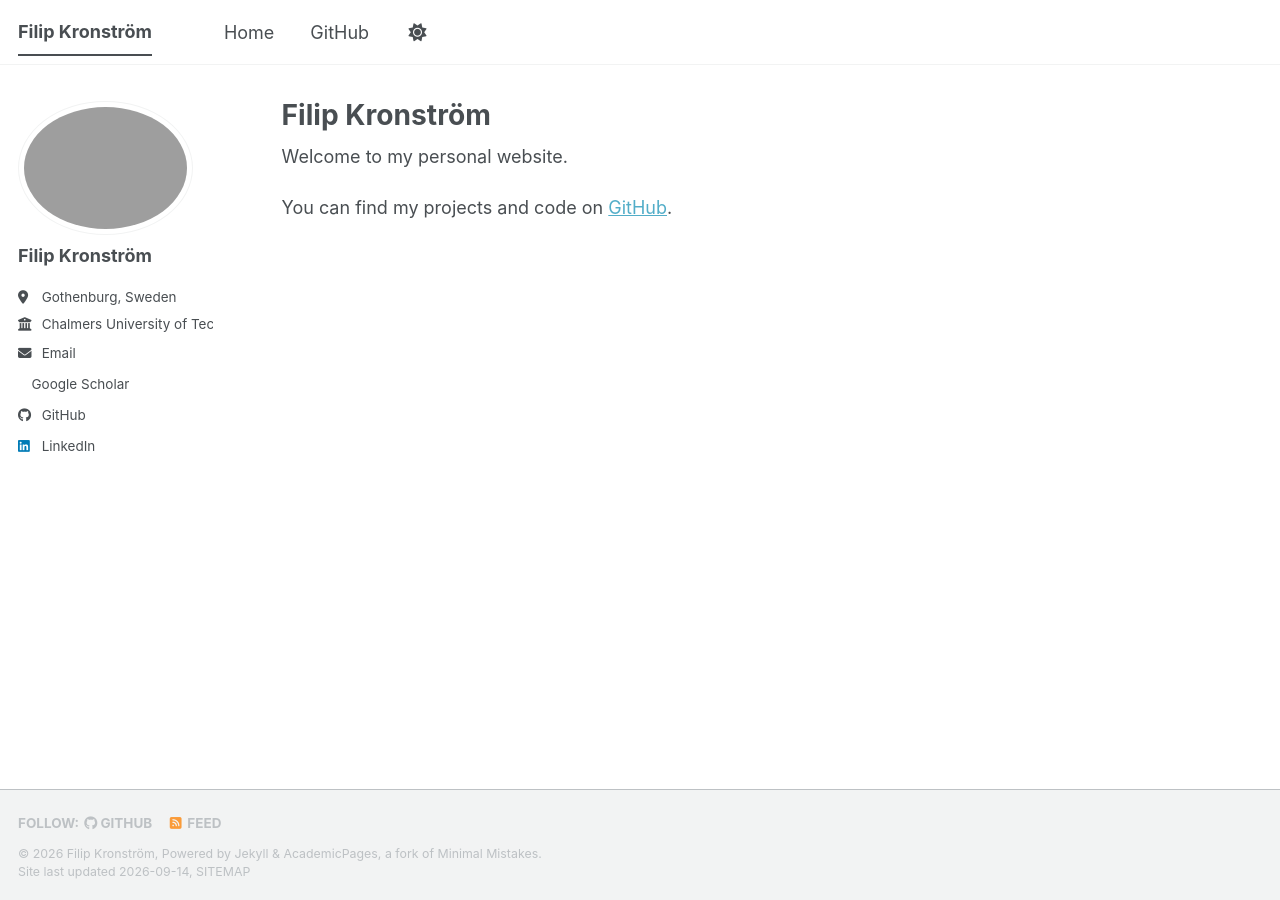
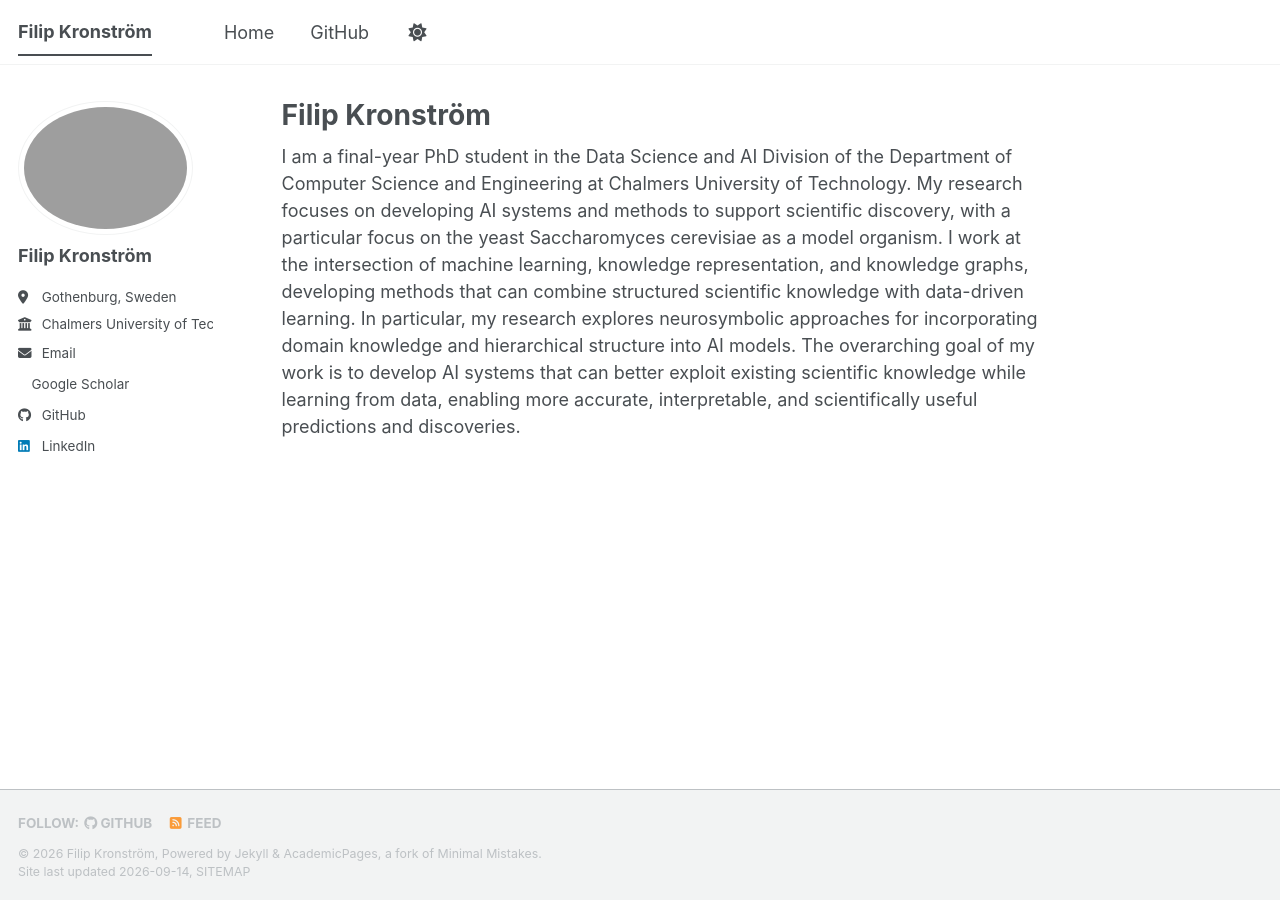
Before and after one commit to filipkro/filipkro.github.io, a Jekyll site: the page built from _pages/about.md, in a window 1280 px wide. Built offline with Jekyll 4.4.1, drawn with Linux system fonts in a browser that asks for light colours; a style sheet for code colours, icons or effects is not loaded.

Commit message:
description + image

```diff
--- a/_pages/about.md
+++ b/_pages/about.md
@@ -7,6 +7,6 @@ redirect_from:
   - /about.html
 ---
 
-Welcome to my personal website.
+I am a final-year PhD student in the Data Science and AI Division of the Department of Computer Science and Engineering at Chalmers University of Technology. My research focuses on developing AI systems and methods to support scientific discovery, with a particular focus on the yeast Saccharomyces cerevisiae as a model organism. I work at the intersection of machine learning, knowledge representation, and knowledge graphs, developing methods that can combine structured scientific knowledge with data-driven learning. In particular, my research explores neurosymbolic approaches for incorporating domain knowledge and hierarchical structure into AI models. The overarching goal of my work is to develop AI systems that can better exploit existing scientific knowledge while learning from data, enabling more accurate, interpretable, and scientifically useful predictions and discoveries.
 
-You can find my projects and code on [GitHub](https://github.com/filipkro).
+<!-- You can find my projects and code on [GitHub](https://github.com/filipkro). -->
```
Also changed, not shown: 1 other file.
